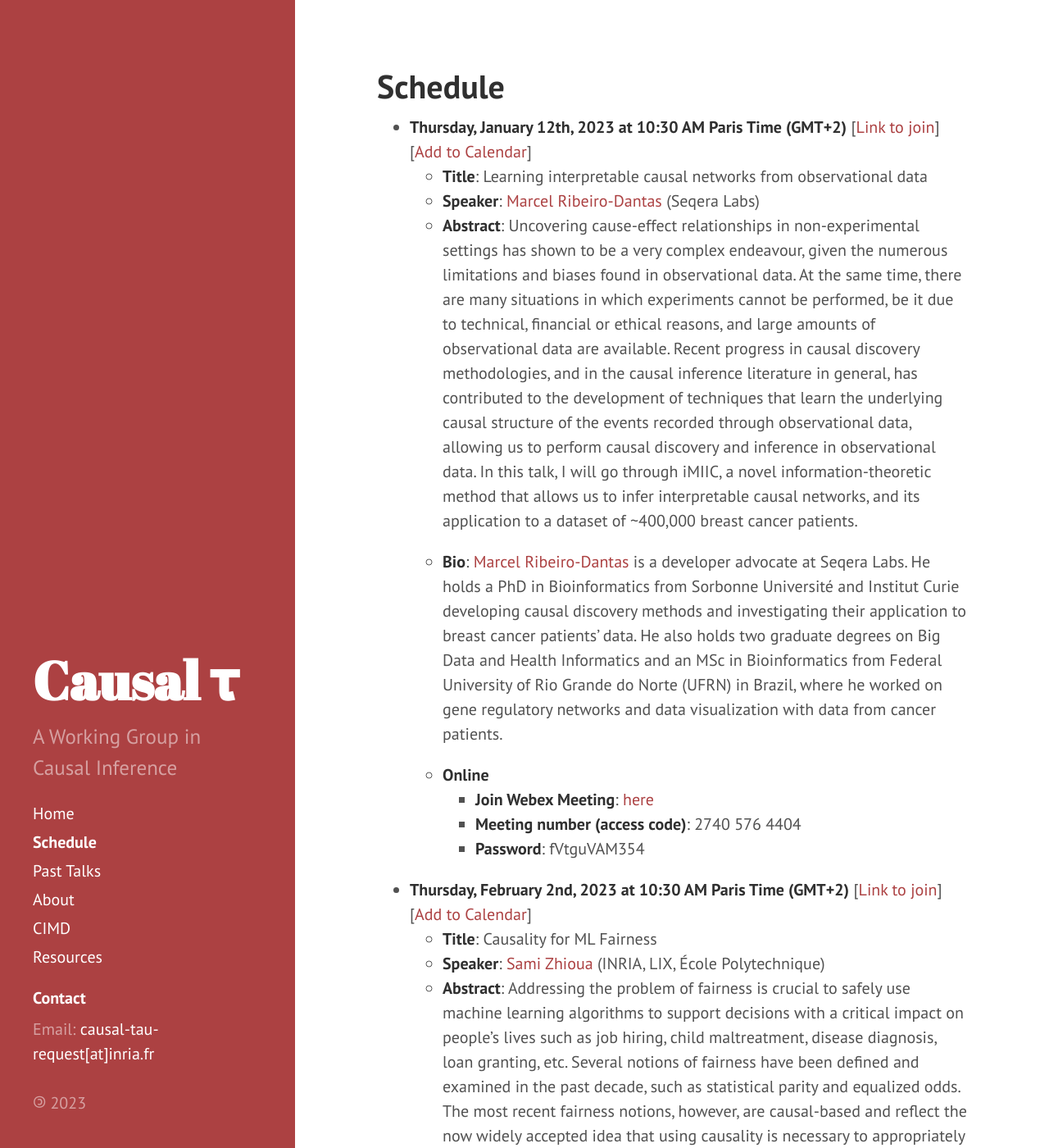
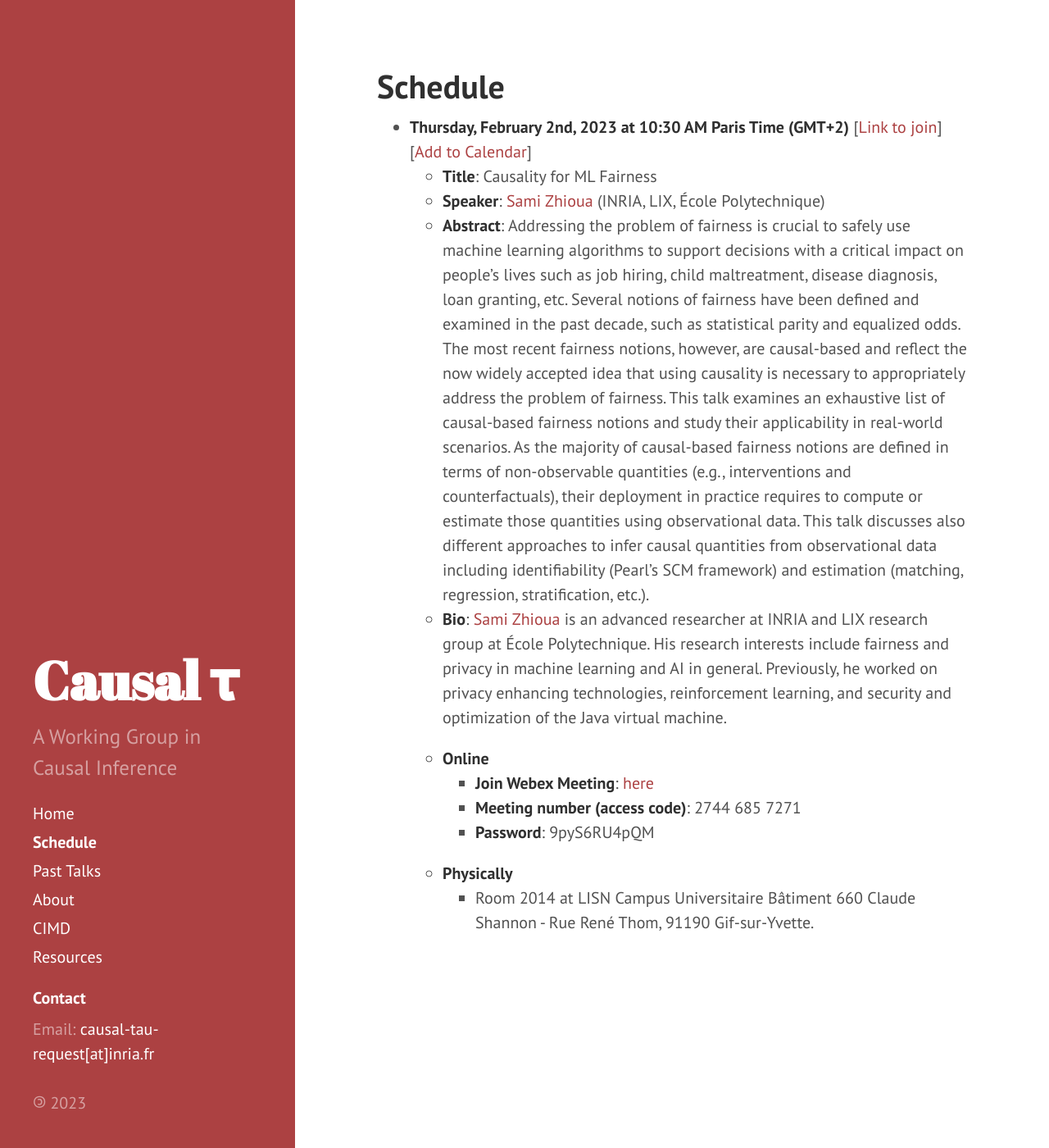
Before and after one commit to CausalTau/causaltau.github.io, a Jekyll site: the page built from schedule.md, in a window 1280 px wide and 1400 px high. Shown: the whole window at 82% size. Built offline with Jekyll 4.4.1, drawn with Linux system fonts in a browser that asks for light colours; nearby versions of some CDN libraries.

Commit message:
Include recording and slides of Ribeiro-Dantas' talk

```diff
--- a/schedule.md
+++ b/schedule.md
@@ -5,22 +5,6 @@
 ---
 
 <!-- ## Upcoming Seminar Presentations -->
-
-
-
-
-* **Thursday, January 12th, 2023 at 10:30 AM Paris Time (GMT+2)** [[Link to join](https://inria.webex.com/inria-en/j.php?MTID=md24d69e954143fce9523fff3a141f487)][[Add to Calendar](/files/RibeiroDantas.ics)]
-  - **Title**: Learning interpretable causal networks from observational data
-  - **Speaker**: [Marcel Ribeiro-Dantas](http://mribeirodantas.me) (Seqera Labs)
-  - **Abstract**: Uncovering cause-effect relationships in non-experimental settings has shown to be a very complex endeavour, given the numerous limitations and biases found in observational data. At the same time, there are many situations in which experiments cannot be performed, be it due to technical, financial or ethical reasons, and large amounts of observational data are available. Recent progress in causal discovery methodologies, and in the causal inference literature in general, has contributed to the development of techniques that learn the underlying causal structure of the events recorded through observational data, allowing us to perform causal discovery and inference in observational data. In this talk, I will go through iMIIC, a novel information-theoretic method that allows us to infer interpretable causal networks, and its application to a dataset of ~400,000 breast cancer patients.
-
-  - **Bio**: [Marcel Ribeiro-Dantas](http://mribeirodantas.me) is a developer advocate at Seqera Labs. He holds a PhD in Bioinformatics from Sorbonne Université and Institut Curie developing causal discovery methods and investigating their application to breast cancer patients' data. He also holds two graduate degrees on Big Data and Health Informatics and an MSc in Bioinformatics from Federal University of Rio Grande do Norte (UFRN) in Brazil, where he worked on gene regulatory networks and data visualization with data from cancer patients.
-
-  * **Online**
-    - **Join Webex Meeting**: [here](https://inria.webex.com/inria-en/j.php?MTID=md24d69e954143fce9523fff3a141f487)
-    - **Meeting number (access code)**: 2740 576 4404
-    - **Password**: fVtguVAM354
-
 
 * **Thursday, February 2nd, 2023 at 10:30 AM Paris Time (GMT+2)** [[Link to join](https://inria.webex.com/inria-en/j.php?MTID=mb0a1b91531f6bab0d3a8d4c470cf0e6d)][[Add to Calendar](/files/Zhioua.ics)]
   - **Title**: Causality for ML Fairness
```
Also changed, not shown: past.md (+3 -0 lines), 1 other file.
